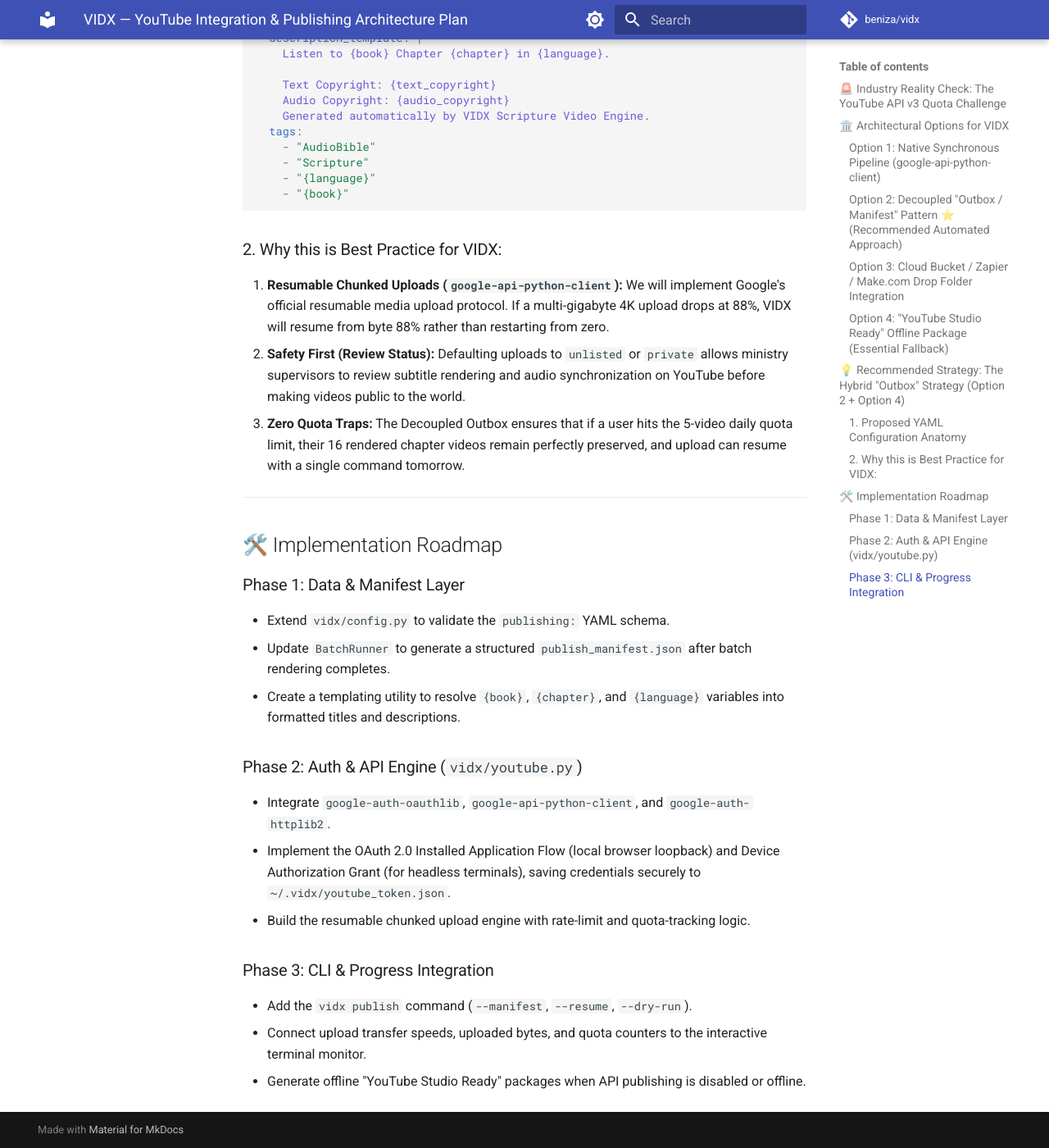
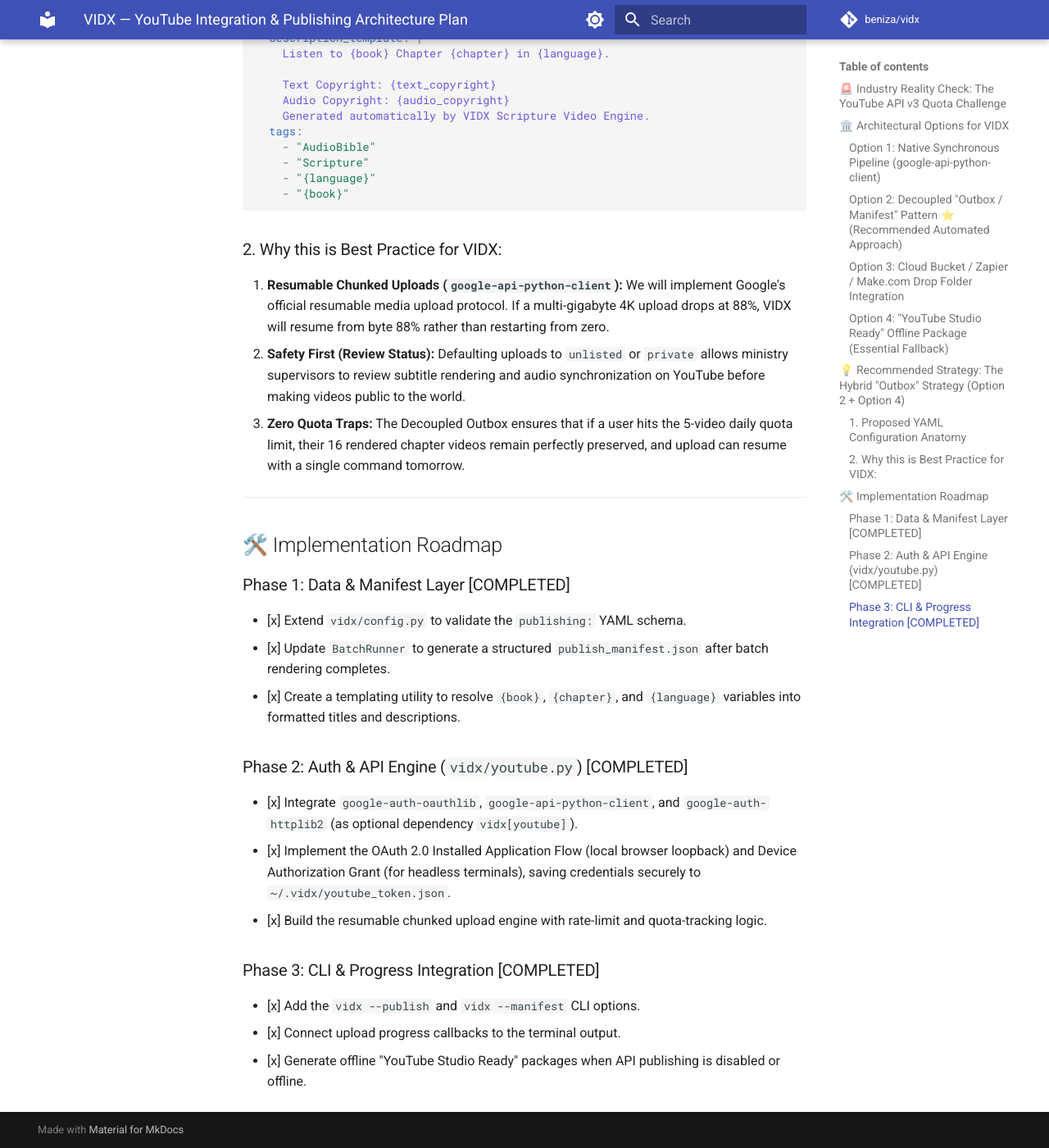
Before and after one commit to beniza/vidx, an MkDocs documentation site: the page built from docs/yt_integration_plan.md, in a window 1280 px wide and 1400 px high, scrolled down 2930 px. Shown: the whole window at 82% size. Built offline with MkDocs 1.6.1 and Material for MkDocs 9.7.7, drawn with Linux system fonts in a browser that asks for light colours; comment, search, counter and statistics services are not loaded.

Commit message:
docs: mark YouTube integration roadmap phases as completed

```diff
--- a/docs/yt_integration_plan.md
+++ b/docs/yt_integration_plan.md
@@ -93,17 +93,17 @@
 
 ## 🛠️ Implementation Roadmap
 
-### Phase 1: Data & Manifest Layer
-* Extend `vidx/config.py` to validate the `publishing:` YAML schema.
-* Update `BatchRunner` to generate a structured `publish_manifest.json` after batch rendering completes.
-* Create a templating utility to resolve `{book}`, `{chapter}`, and `{language}` variables into formatted titles and descriptions.
+### Phase 1: Data & Manifest Layer [COMPLETED]
+* [x] Extend `vidx/config.py` to validate the `publishing:` YAML schema.
+* [x] Update `BatchRunner` to generate a structured `publish_manifest.json` after batch rendering completes.
+* [x] Create a templating utility to resolve `{book}`, `{chapter}`, and `{language}` variables into formatted titles and descriptions.
 
-### Phase 2: Auth & API Engine (`vidx/youtube.py`)
-* Integrate `google-auth-oauthlib`, `google-api-python-client`, and `google-auth-httplib2`.
-* Implement the OAuth 2.0 Installed Application Flow (local browser loopback) and Device Authorization Grant (for headless terminals), saving credentials securely to `~/.vidx/youtube_token.json`.
-* Build the resumable chunked upload engine with rate-limit and quota-tracking logic.
+### Phase 2: Auth & API Engine (`vidx/youtube.py`) [COMPLETED]
+* [x] Integrate `google-auth-oauthlib`, `google-api-python-client`, and `google-auth-httplib2` (as optional dependency `vidx[youtube]`).
+* [x] Implement the OAuth 2.0 Installed Application Flow (local browser loopback) and Device Authorization Grant (for headless terminals), saving credentials securely to `~/.vidx/youtube_token.json`.
+* [x] Build the resumable chunked upload engine with rate-limit and quota-tracking logic.
 
-### Phase 3: CLI & Progress Integration
-* Add the `vidx publish` command (`--manifest`, `--resume`, `--dry-run`).
-* Connect upload transfer speeds, uploaded bytes, and quota counters to the interactive terminal monitor.
-* Generate offline "YouTube Studio Ready" packages when API publishing is disabled or offline.
+### Phase 3: CLI & Progress Integration [COMPLETED]
+* [x] Add the `vidx --publish` and `vidx --manifest` CLI options.
+* [x] Connect upload progress callbacks to the terminal output.
+* [x] Generate offline "YouTube Studio Ready" packages when API publishing is disabled or offline.
```
